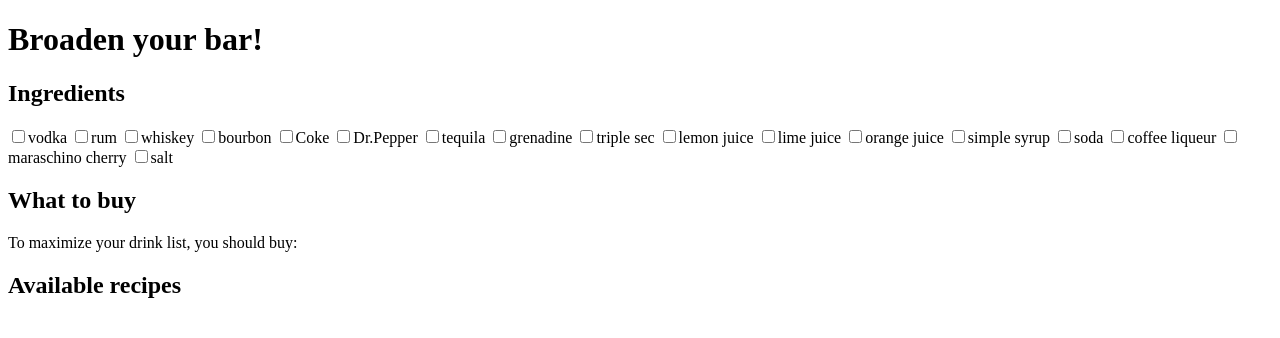
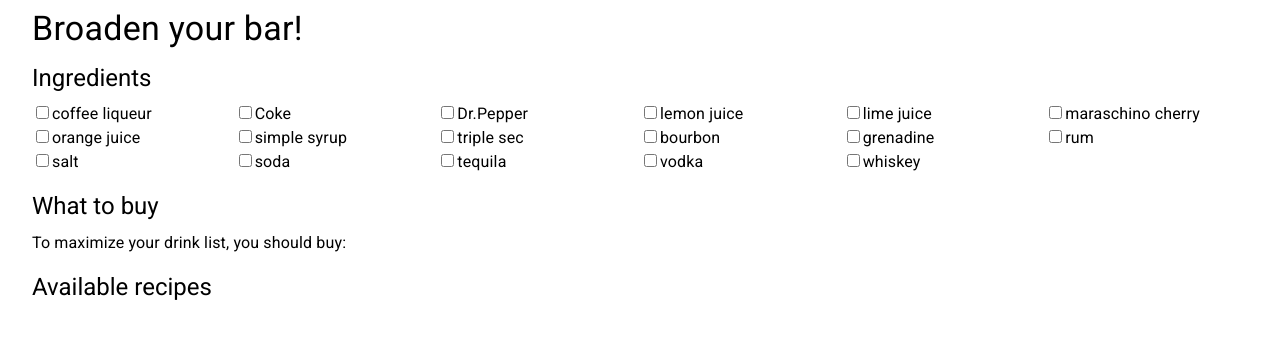
Before and after one commit to andybarron/broaden-your-bar, a React (Create React App) app: page / in a window 1280 px wide. Shown: the top 338 px of the page. Built offline with nearby package versions, Linux system fonts and the light colour scheme.

Commit message:
Add Material UI, put Garnishes last (#2)
* Add Material UI

* Put garnishes at the end

```diff
--- a/package.json
+++ b/package.json
@@ -3,6 +3,8 @@
   "version": "0.1.0",
   "private": true,
   "dependencies": {
+    "@material-ui/core": "^4.9.11",
+    "@material-ui/icons": "^4.9.1",
     "@testing-library/jest-dom": "^4.2.4",
     "@testing-library/react": "^9.3.2",
     "@testing-library/user-event": "^7.1.2",
@@ -10,6 +12,7 @@
     "@types/node": "^12.0.0",
     "@types/react": "^16.9.0",
     "@types/react-dom": "^16.9.0",
+    "lodash": "^4.17.15",
     "react": "^16.13.1",
     "react-dom": "^16.13.1",
     "react-scripts": "3.4.1",
@@ -37,6 +40,7 @@
     ]
   },
   "devDependencies": {
+    "@types/lodash": "^4.14.150",
     "utility-types": "^3.10.0"
   }
 }
--- a/public/index.html
+++ b/public/index.html
@@ -10,6 +10,15 @@
       content="Web site created using create-react-app"
     />
     <link rel="apple-touch-icon" href="%PUBLIC_URL%/logo192.png" />
+    <!-- Fonts to support Material Design -->
+    <link
+      rel="stylesheet"
+      href="https://fonts.googleapis.com/css?family=Roboto:300,400,500,700&display=swap"
+    />
+    <link
+      rel="stylesheet"
+      href="https://fonts.googleapis.com/icon?family=Material+Icons"
+    />
     <!--
       manifest.json provides metadata used when your web app is installed on a
       user's mobile device or desktop. See https://developers.google.com/web/fundamentals/web-app-manifest/
--- a/src/components/App.tsx
+++ b/src/components/App.tsx
@@ -1,4 +1,5 @@
 import React from "react"
+import { Container, Typography, Grid, Box } from "@material-ui/core"
 import {
   IngredientId,
   IngredientChecklist,
@@ -33,16 +34,23 @@ export function App() {
   }
 
   return (
+    <Container>
       <div>
-      <h1>Broaden your bar!</h1>
-      <div>
-        <h2>Ingredients</h2>
+        <Typography variant="h4" component="h1" gutterBottom>
+          Broaden your bar!
+        </Typography>
+        <Box mb={2}>
+          <Typography variant="h5" component="h2" gutterBottom>
+            Ingredients
+          </Typography>
+          <Grid container>
             {[...[...ingredientMap.entries()].entries()].map(
               ([index, [id, { name }]]) => {
                 const last = index === ingredientMap.size - 1
                 return (
-              <span>
-                <label key={id}>
+                  <Grid container item xs={2} key={id}>
+                    <Typography>
+                      <label>
                         <input
                           type="checkbox"
                           checked={Boolean(checklist[id])}
@@ -51,25 +59,31 @@ export function App() {
                         {name}{" "}
                       </label>
                       {!last && " "}
-              </span>
+                    </Typography>
+                  </Grid>
                 )
               },
             )}
-      </div>
-      <div>
-        <h2>What to buy</h2>
+          </Grid>
+        </Box>
+        <Box mb={2}>
+          <Typography variant="h5" component="h2" gutterBottom>
+            What to buy
+          </Typography>
           {Boolean(nextIngredient) && (
-          <span>
+            <Typography component="span">
               To maximize your drink list, you should buy:{" "}
               {nextIngredient?.join(" or ")}
-          </span>
+            </Typography>
           )}
           {!nextIngredient && (
             <span>Buy whatever you want next, it doesn't matter</span>
           )}
-      </div>
-      <div>
-        <h2>Available recipes</h2>
+        </Box>
+        <Box mb={2}>
+          <Typography variant="h5" component="h2" gutterBottom>
+            Available recipes
+          </Typography>
           <div>
             {availableRecipes.map(id => {
               const key = id
@@ -86,7 +100,8 @@ export function App() {
               )
             })}
           </div>
+        </Box>
       </div>
-    </div>
+    </Container>
   )
 }
--- a/src/components/RecipeView.tsx
+++ b/src/components/RecipeView.tsx
@@ -1,5 +1,6 @@
 import React from "react"
 import { Recipe, Ingredient } from "../models"
+import { Typography } from "@material-ui/core"
 
 export interface RecipeViewProps {
   ingredientMap: Map<string, Ingredient>
@@ -10,10 +11,12 @@ export function RecipeView({ ingredientMap, recipe }: RecipeViewProps) {
   const { name, items, glass } = recipe
   return (
     <div>
-      <h3>{name}</h3>
-      <span>
+      <Typography component="h3">
+        <b>{name}</b>
+      </Typography>
+      <Typography>
         {glass !== undefined && glass.length !== 0 ? "Serve in a " + glass : ""}
-      </span>
+      </Typography>
       <ul>
         {items.map(({ ingredientId: id, parts, extraInstructions }) => {
           const key = id
@@ -25,14 +28,18 @@ export function RecipeView({ ingredientMap, recipe }: RecipeViewProps) {
           if (ingredientMap.get(id)?.isGarnish) {
             return (
               <li key={key}>
-                {isNonEnumerated ? "" : parts} {plural ? namePlural : name}{" "}
-                {extraInstructions} {"as garnish"}
+                <Typography component="span">
+                  {isNonEnumerated ? "" : parts} {plural ? namePlural : name}{" "}
+                  {extraInstructions} {"as garnish"}
+                </Typography>
               </li>
             )
           } else {
             return (
               <li key={key}>
-                {parts} {plural ? "parts" : "part"} {name}
+                <Typography component="span">
+                  {parts} {plural ? "parts" : "part"} {name}
+                </Typography>
               </li>
             )
           }
--- a/src/data.ts
+++ b/src/data.ts
@@ -1,40 +1,12 @@
 import { Optional } from "utility-types"
 import { Ingredient, Recipe } from "./models"
 import { recipeData } from "./data/recipeData"
-
-/**
- * Ingredient list input data
- */
-const ingredientData = {
-  vodka: {},
-  rum: {},
-  whiskey: {},
-  bourbon: {},
-  coke: { name: "Coke" },
-  drPepper: { name: "Dr.Pepper" },
-  tequila: {},
-  grenadine: {},
-  tripleSec: { name: "triple sec" },
-  lemonJuice: { name: "lemon juice" },
-  limeJuice: { name: "lime juice" },
-  orangeJuice: { name: "orange juice" },
-  simpleSyrup: { name: "simple syrup" },
-  soda: {},
-  coffeeLiqueur: { name: "coffee liqueur" },
-  marischinoCherry: {
-    name: "maraschino cherry",
-    namePlural: "maraschino cherries",
-    isGarnish: true,
-  },
-  salt: {
-    isGarnish: true,
-    isNonEnumerated: true,
-  },
-}
+import { ingredientData } from "./data/ingredientData"
+import sortBy from "lodash/sortBy"
 
 type IngredientData = Omit<Ingredient, "id">
 
-export type IngredientId = keyof typeof ingredientData
+export type IngredientId = string
 export type IngredientChecklist = {
   [key in IngredientId]?: boolean
 }
@@ -47,8 +19,11 @@ const _ingredientDataTypeCheck: Record<
   Optional<IngredientData, "name">
 > = ingredientData
 
+const entries = Object.entries(ingredientData)
+const sortedEntries = sortBy(entries, entry => entry[1].name?.toLowerCase)
+
 export const ingredientMap: Map<IngredientId, Ingredient> = new Map(
-  Object.entries(ingredientData).map(([id, data]) => {
+  sortedEntries.map(([id, data]) => {
     return [
       id as any,
       {
@@ -67,13 +42,16 @@ export const recipeMap: Map<string, Recipe> = new Map(
       {
         id,
         name: data.name,
-        items: Object.entries(data.items).map(([id, data]) => {
+        items: sortBy(
+          Object.entries(data.items).map(([id, data]) => {
             return {
               ingredientId: id,
               parts: (data as any).parts ?? 1, // TODO: fix shitty typing
               extraInstructions: (data as any).extraInstructions ?? "",
             }
           }),
+          item => (ingredientData[item.ingredientId].isGarnish ? 1 : 0),
+        ),
         glass: data.glass,
       },
     ]
--- /dev/null
+++ b/src/data/ingredientData.ts
@@ -0,0 +1,35 @@
+/**
+ * Ingredient list input data
+ */
+export const ingredientData: IngredientData = {
+  bourbon: {},
+  coffeeLiqueur: { name: "coffee liqueur" },
+  coke: { name: "Coke" },
+  drPepper: { name: "Dr.Pepper" },
+  grenadine: {},
+  lemonJuice: { name: "lemon juice" },
+  limeJuice: { name: "lime juice" },
+  marischinoCherry: {
+    name: "maraschino cherry",
+    namePlural: "maraschino cherries",
+    isGarnish: true,
+  },
+  orangeJuice: { name: "orange juice" },
+  rum: {},
+  salt: { isGarnish: true, isNonEnumerated: true },
+  simpleSyrup: { name: "simple syrup" },
+  soda: {},
+  tequila: {},
+  tripleSec: { name: "triple sec" },
+  vodka: {},
+  whiskey: {},
+}
+
+interface IngredientData {
+  [id: string]: {
+    name?: string
+    namePlural?: string
+    isGarnish?: boolean //TODO garnish type
+    isNonEnumerated?: boolean
+  }
+}
--- a/src/data/recipeData.ts
+++ b/src/data/recipeData.ts
@@ -15,14 +15,14 @@ type AllRecipeData = {
  */
 export const recipeData: AllRecipeData = {
   rumAndCoke: {
-    name: "rum & coke",
+    name: "Rum & Coke",
     items: {
       rum: {},
       coke: {},
     },
   },
   tequilaSunrise: {
-    name: "tequila sunrise",
+    name: "Tequila sunrise",
     items: {
       tequila: {},
       orangeJuice: {},
@@ -30,7 +30,7 @@ export const recipeData: AllRecipeData = {
     },
   },
   cherryBourbonSmash: {
-    name: "cherry bourbon smash",
+    name: "Cherry bourbon smash",
     items: {
       bourbon: {},
       lemonJuice: {},
@@ -39,7 +39,7 @@ export const recipeData: AllRecipeData = {
     },
   },
   margarita: {
-    name: "margarita",
+    name: "Margarita",
     items: {
       tequila: { parts: 3 },
       limeJuice: { parts: 2 },
```
Also changed, not shown: 1 other file (tests, documents, lock files or other folders). Lines whose indentation alone changed are shown as unchanged.
